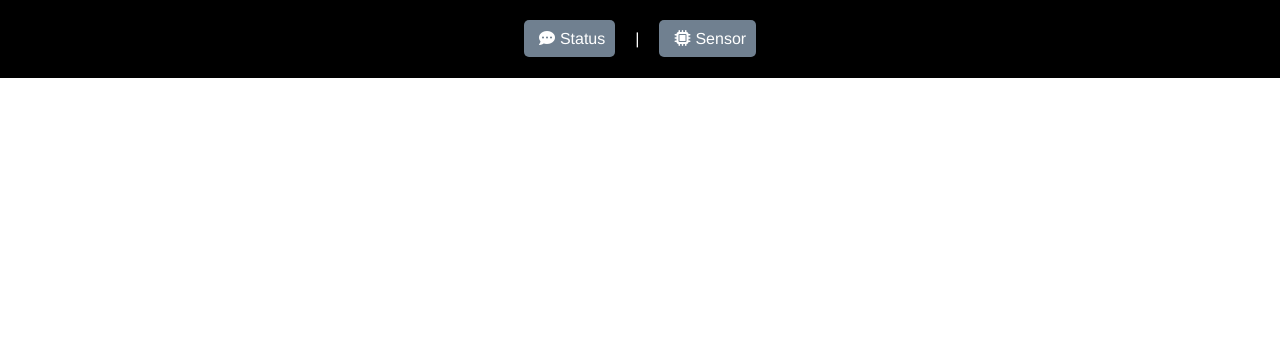
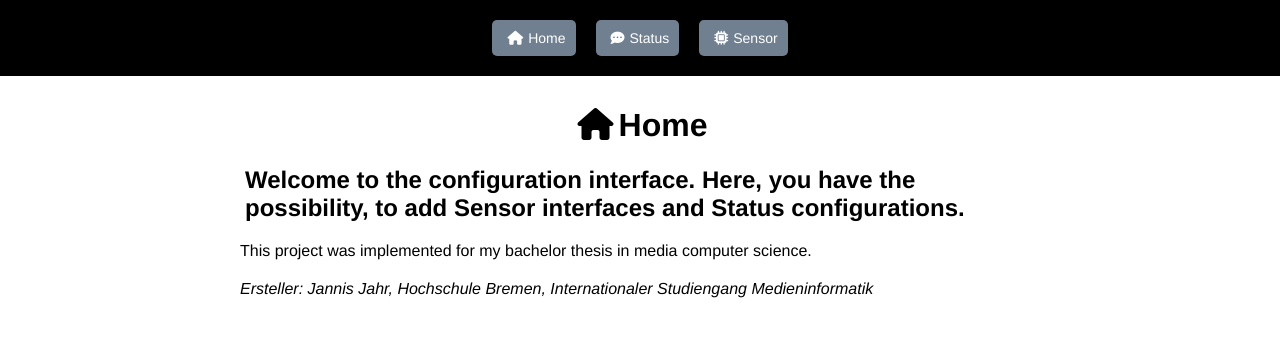
Before and after one commit to Sinnaj94/bachelorprojekt, a Flask app: page / in a window 1280 px wide. Shown: the top 337 px of the page. Run offline with Flask 2, Linux system fonts and the light colour scheme; some libraries are stand-ins or nearby versions.

Commit message:
adjusted styling and interface

```diff
--- a/application/static/logic.js
+++ b/application/static/logic.js
@@ -26,6 +26,7 @@ $(document).ready(function() {
 		});
 
 	});
+	window.location.href = "#home";
 });
 
 function printError(message) {
--- a/application/static/stylesheet.css
+++ b/application/static/stylesheet.css
@@ -3,9 +3,35 @@ body {
 	margin: 0;
 }
 
+
+
 header {
 	background: black;
-	padding: 20px;
+	padding: 20px 0;
+    font-size: 14px;
+}
+
+button {
+    background: slategrey;
+    color: white;
+    border: none;
+    transition: all .5s;
+    border-radius: 5px;
+    cursor: pointer;
+}
+
+select {
+    font-size: medium;
+}
+
+input {
+    font-size: medium;
+    border-radius: 0;
+}
+
+button:hover {
+    background: lightslategray;
+    box-shadow: 0 0 2px black;
 }
 
 .between-sign {
@@ -60,6 +86,14 @@ a {
 
 #status {
 	display: none;
+}
+
+#home {
+    display: none;
+}
+
+#home:target {
+    display: block;
 }
 
 #status:target {
@@ -141,7 +175,7 @@ form {
 }
 
 .descriptor {
-	margin-right: 10px;
+	margin-right: 30px;
 }
 
 .attributes-list {
@@ -174,3 +208,34 @@ form {
 	width: 100%;
 	height: 30px;
 }
+
+.refresh {
+    display: block;
+    color: cornflowerblue;
+    padding: 10px;
+    text-align: center;
+    border-bottom: 1px solid grey;
+    border-top: 1px solid grey;
+    transition: all .3s;
+
+}
+
+.add {
+    display: block;
+    color: darkgreen;
+    padding: 10px;
+    text-align: center;
+    border-bottom: 1px solid grey;
+    border-top: 1px solid grey;
+    transition: all .3s;
+}
+
+.refresh:hover,.add:hover {
+    text-decoration: underline;
+}
+
+#home .name {
+    margin-top: 20px;
+    font-style: italic;
+    background: white;
+}
--- a/application/templates/index.html
+++ b/application/templates/index.html
@@ -8,16 +8,24 @@
 <body>
 	<header>
 		<ul class="switch">
+            <li>
+                <a href="#home"><i class="fa fa-home" aria-hidden="true"></i>Home</a>
+            </li>
 			<li>
 	    		<a href="#status"><i class="fa fa-commenting" aria-hidden="true"></i>Status</a>
 	    	</li>
-	    	<li class="between-sign">|</li>
 	    	<li>
 	    		<a href="#sensor"><i class="fa fa-microchip" aria-hidden="true"></i>Sensor</a>
 	    	</li>
 		</ul>
 	</header>
 	<div class="outer-container">
+        <div id="home" class="inner-container">
+            <h1><i class="fa fa-home" aria-hidden="true"></i>Home</h1>
+            <h2>Welcome to the configuration interface. Here, you have the possibility, to add Sensor interfaces and Status configurations.</h2>
+            <div class="disclaimer">This project was implemented for my bachelor thesis in media computer science.</div>
+            <div class="name">Ersteller: Jannis Jahr, Hochschule Bremen, Internationaler Studiengang Medieninformatik</div>
+        </div>
     	<div id="status" class="inner-container">
     		<h1><i class="fa fa-commenting" aria-hidden="true"></i>Status overview</h1>
     		<a class="refresh" href="/api/status"><i class="fa fa-refresh" aria-hidden="true"></i>Refresh</a>
@@ -48,23 +56,27 @@
                             <option value="licht">Licht</option>
 						</select>
 	    			</li>
+                    <li>
+                        <span class="descriptor">Sensor-Device</span><select id="sensor-mapping" name="sensor"></select>
+                    </li>
 	    			<li>
-	    				<span class="descriptor">Request Digit</span><input type="text" name="request_digit" value="1">
+	    				<span class="descriptor">Sensor</span>
+                        <select name="request_digit">
+                            <option value="1">Potentiometer</option>
+                            <option value="2">Schalter</option>
+                        </select>
 	    			</li>
 	    			<li>
 	    				<span class="descriptor">Prefix</span><input type="text" name="prefix" value="Du hast">
 	    			</li>
+                    <li>
+                        <span class="descriptor">Unit</span><input value="neue Briefe|keine neuen Briefe" name="unit">
+                    </li>
 	    			<li>
 	    				<span class="descriptor">Postfix</span><input type="text" name="postfix" value="im Briefkasten.">
 	    			</li>
 	    			<li>
 	    				<span class="descriptor">Data Type</span><select name="data_type"><option value="int">Integer</option><option value="bool">Boolean</option></select>
-	    			</li>
-	    			<li>
-	    				<span class="number" value="1">Sensor</span><select id="sensor-mapping" name="sensor"></select>
-	    			</li>
-	    			<li>
-	    				<span class="descriptor">Unit</span><input value="neue Briefe|keine neuen Briefe" name="unit">
 	    			</li>
 	    			<li>
 	    				<button type="submit">Submit<i class="fa fa-check" aria-hidden="true"></i></button>
```
